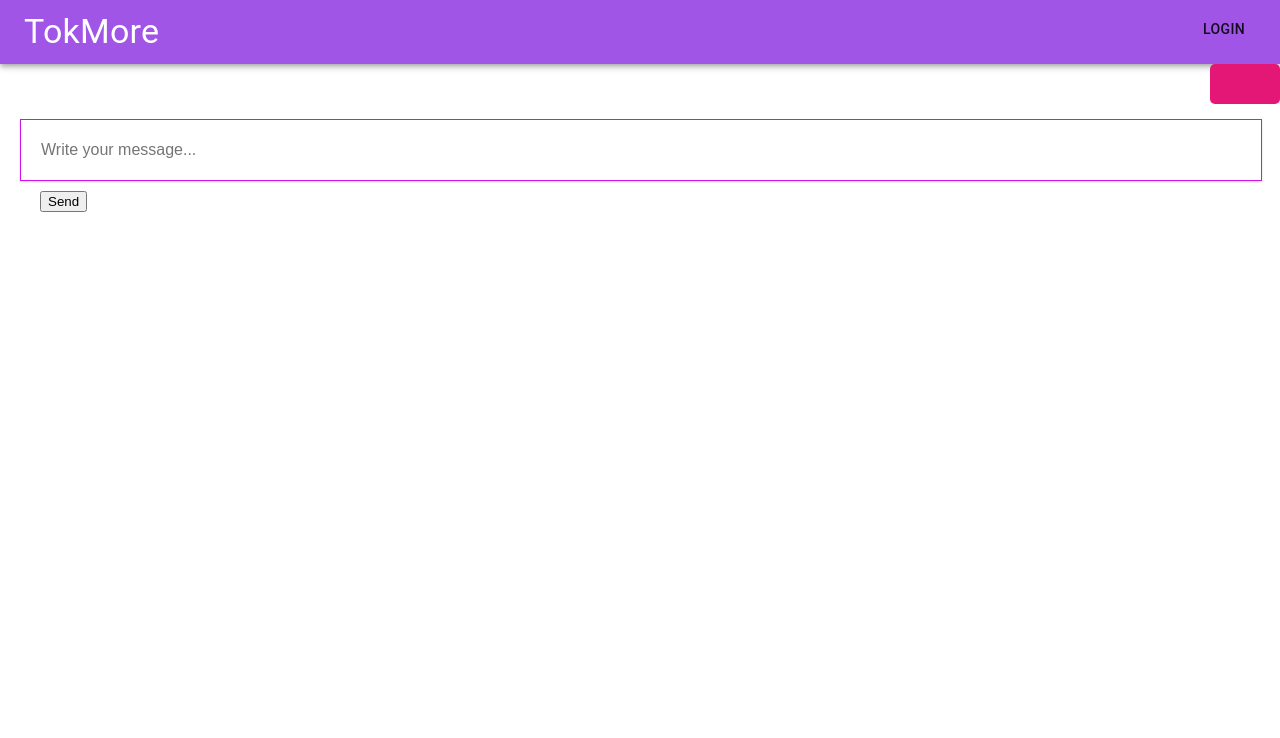
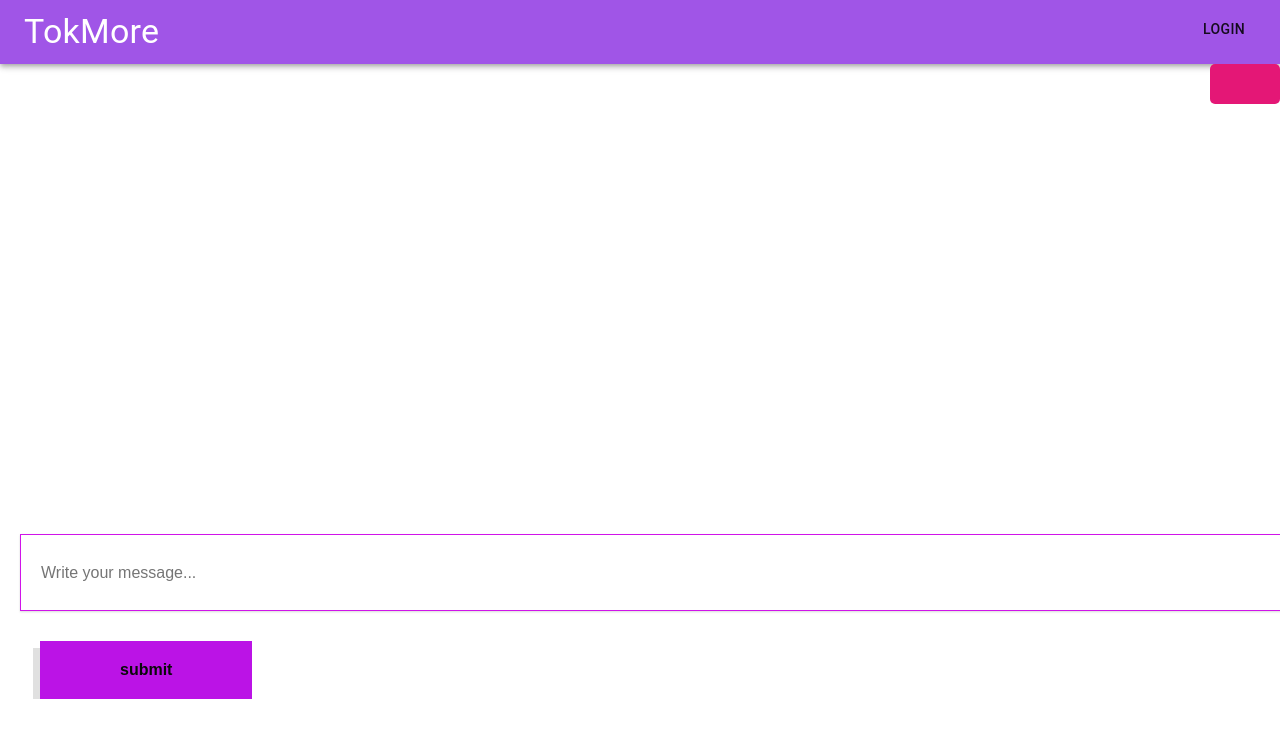
Before and after one commit to Portia-arch/TokMore_ChatApp, a React (Create React App) app in the folder chat_app/: page / in a window 1280 px wide. Both pictures are taken after typing "Sample" into the empty fields and a click on the input "Join". Shown: the top 738 px of the page. Built offline with nearby package versions, Linux system fonts and the light colour scheme; no server answers.

Commit message:
Main Screen changes

```diff
--- a/chat_app/src/components/chatInput.js
+++ b/chat_app/src/components/chatInput.js
@@ -50,7 +50,7 @@ class ChatInput extends React.Component {
           placeholder="Write your message..."
           required
         />
-        <button>Send</button>
+          <input type="submit" value="submit" id="submit"/>
       </form>
     );
   }
--- a/chat_app/src/styles/chatApp.css
+++ b/chat_app/src/styles/chatApp.css
@@ -1,3 +1,7 @@
+*body{
+
+}
+
 .container {
   display: flex;
   flex-direction: column;
@@ -19,16 +23,18 @@ h3 {
 }
 
 .chat-input {
-  position: relative;
+  position: absolute;
   overflow: hidden;
   padding: 0 40px;
   flex-shrink: 0;
 }
 
 .chat-input input[type="text"] {
-  width: 100%;
+  width: 1265px;
+  height: 75px;
+  margin-top: 470px;
   margin-left: -20px;
-  margin-right: -20px;
+  margin-right: -230px;
 }
 
 .message.from-me .username {
--- a/chat_app/src/styles/chatInput.css
+++ b/chat_app/src/styles/chatInput.css
@@ -1,27 +1,16 @@
-.chat-inputs form {
-  /* This bit sets up the horizontal layout */
-  /* display:flex;
-  flex-direction:row; */
-
-  /* I've used padding so you can see the edges of the elements. */
-  padding:2px;
+#submit {
+  position: absolute;
+  left: 82.98%;
+  right: 1.28%;
+  top: 31.58%;
+  bottom: 31.58%;
+  /* margin-left: -100px; */
 }
 
-input {
-  /* Tell the input to use all the available space */
-  flex-grow:2;
-  /* And hide the input's outline, so the form looks like the outline */
-  border:none;
+#submit:hover {
+  color: white;
+  -webkit-box-shadow: -10px 10px 0px rgba(50,50,50,0.15);
+  -moz-box-shadow: -10px 10px 0px rgba(50,50,50,0.15);
+  box-shadow: -10px 10px 0px rgba(50,50,50,0.15);
+  background-color: #1e1e1e;
 }
-
-input:focus {
-  /* removing the input focus blue box. Put this on the form if you like. */
-  outline: none;
-}
-
-button {
-  /* Just a little styling to make it pretty */
-  border:1px solid blue;
-  background:blue;
-  color:white;
-}
```
